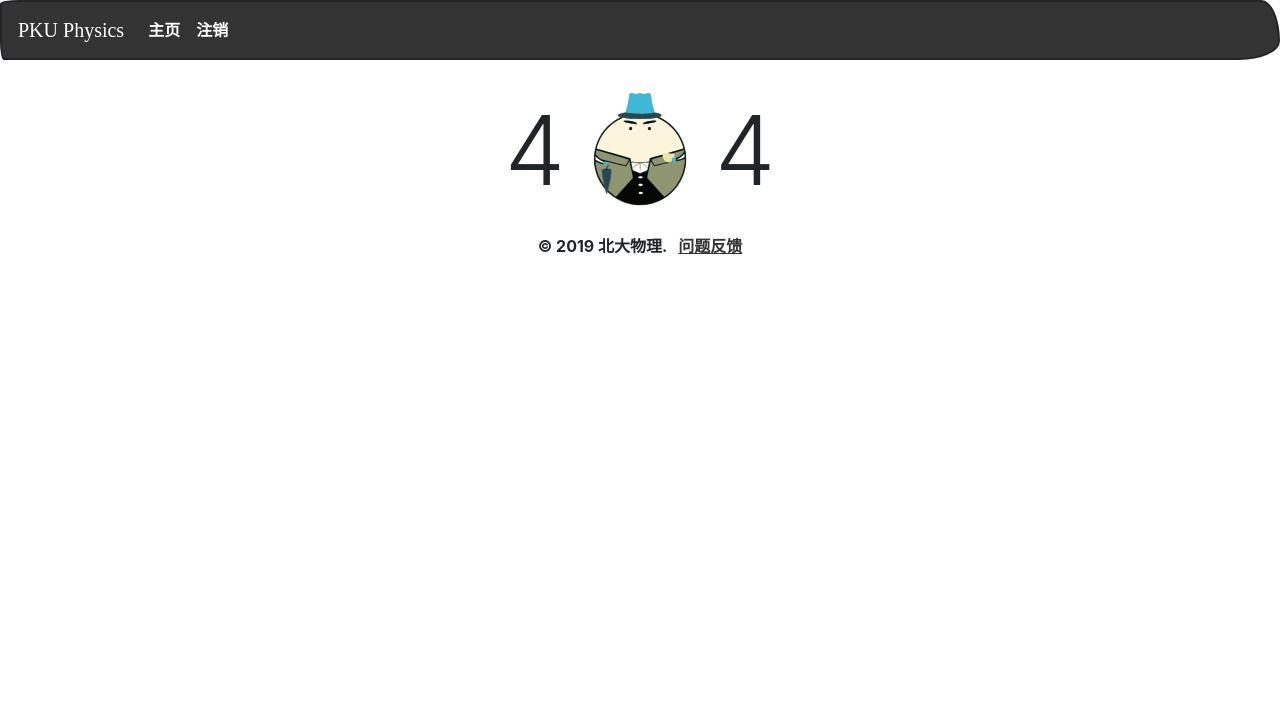
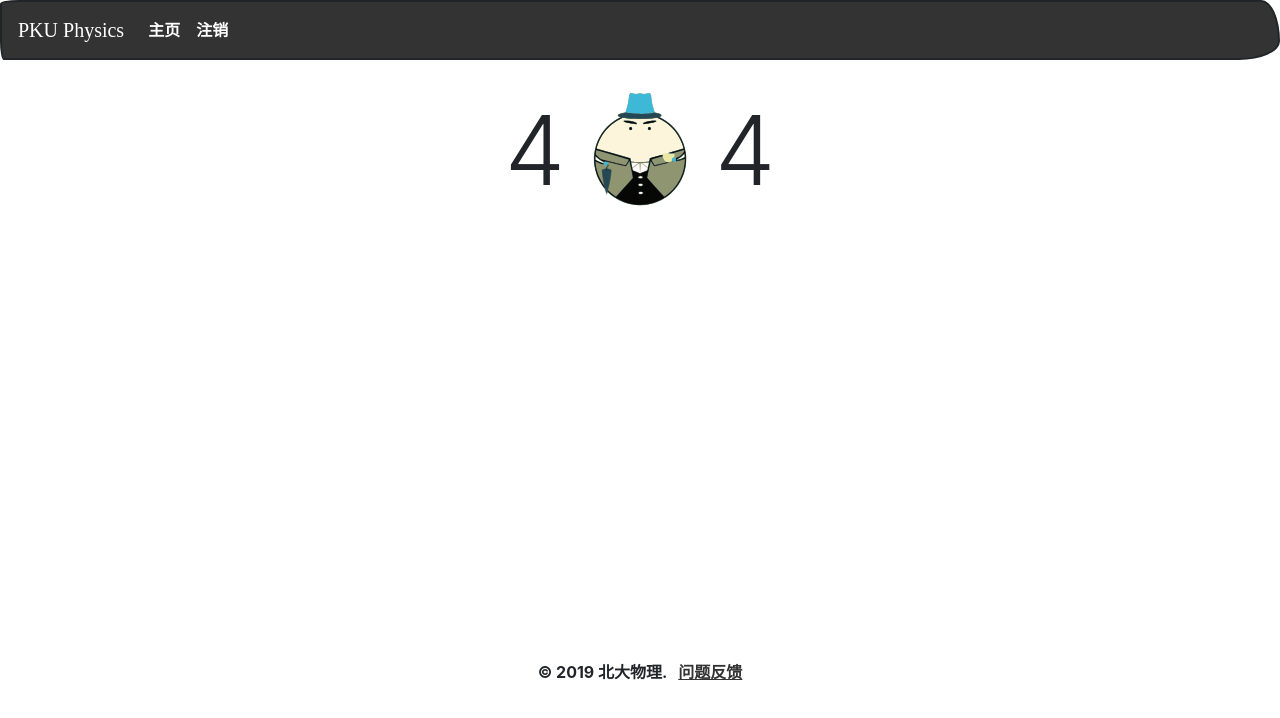
Before and after one commit to pkuphysu/frontend, a Vue app: page / in a window 1280 px wide. Shown: the top 718 px of the page. Built offline with nearby package versions, Linux system fonts and the light colour scheme; a web font is replaced by a local one; what @braid/vue-formulate would draw is missing.

Commit message:
Fix: footer position

```diff
--- a/src/App.vue
+++ b/src/App.vue
@@ -18,7 +18,7 @@
         </b-collapse>
       </b-navbar>
     </div>
-    <b-container>
+    <b-container style="min-height: 70vh">
       <router-view />
     </b-container>
     <div class="px-3 position-fixed fixed-bottom m-0">
@@ -28,10 +28,10 @@
         :message="message"
       />
     </div>
-    <div class="text-center">
+    <footer class="text-center py-3">
       &copy; 2019 北大物理. &nbsp;
       <a href="/html/feedback">问题反馈</a>
-    </div>
+    </footer>
   </div>
 </template>
 
```
